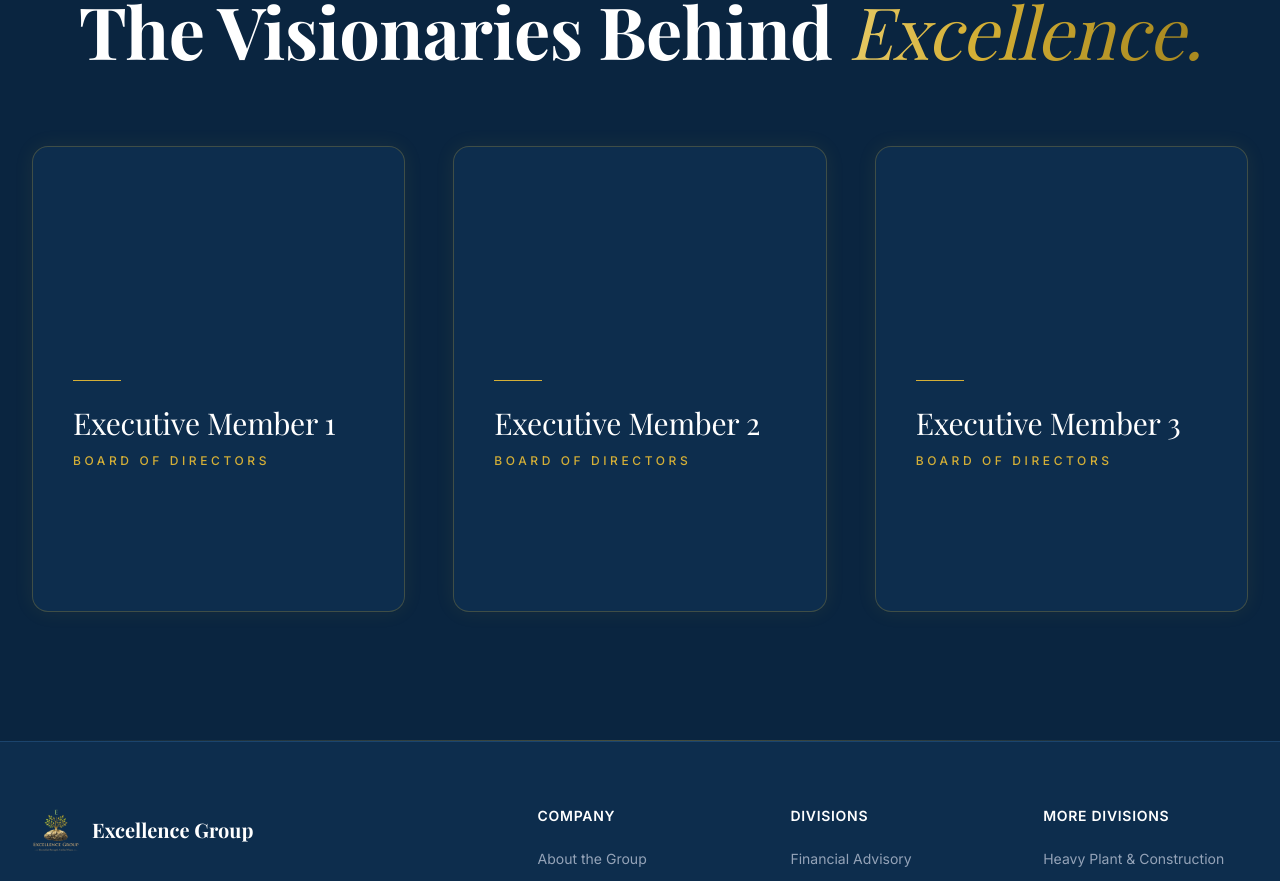
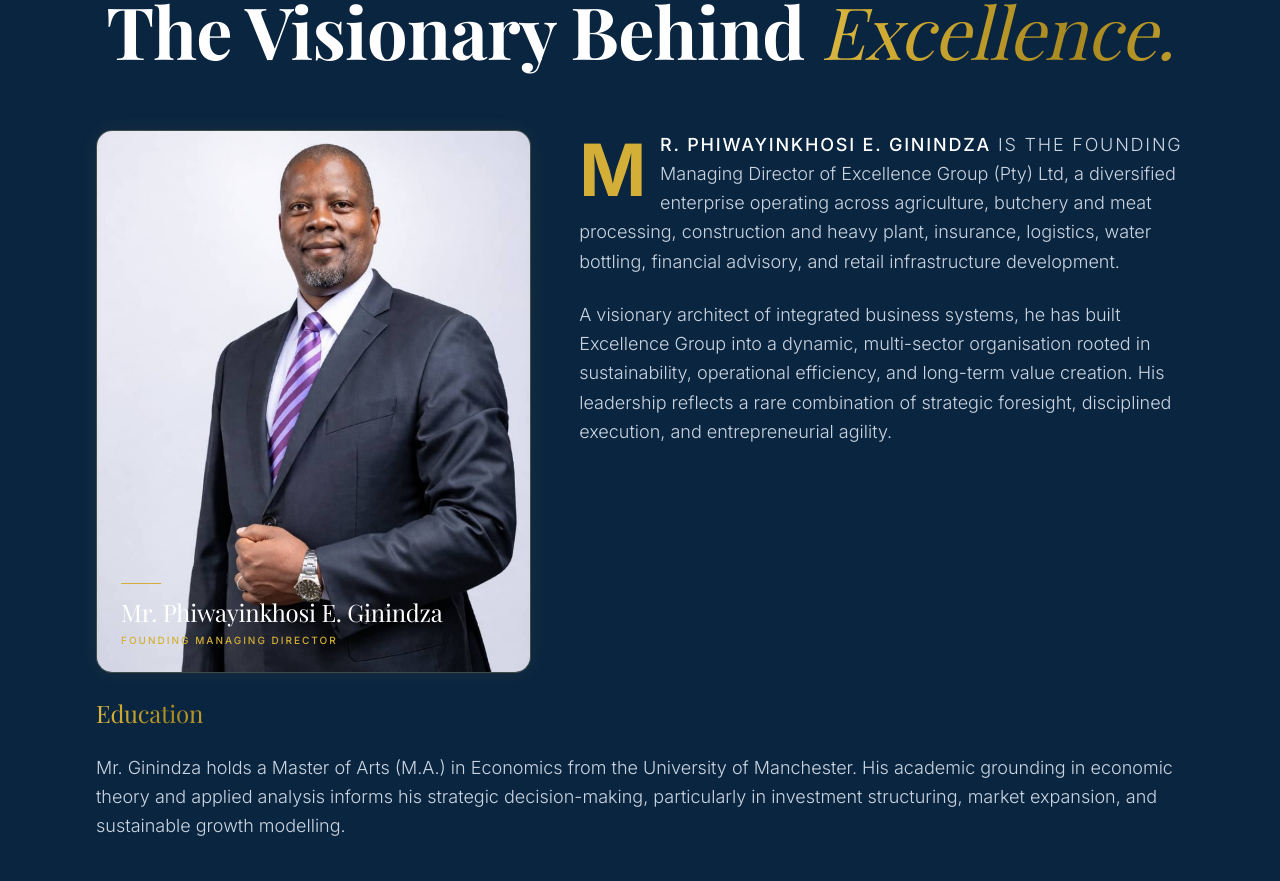
Before and after one commit to Poweezy/excellence-group, a Next.js app: page /about in a window 1280 px wide. Shown: the part 1880-2761 px from the top of the page. Built offline with nearby package versions, Linux system fonts and the light colour scheme; a web font is replaced by a local one.

Commit message:
feat: create About Us page with company values, mission, vision, and leadership profile

```diff
--- a/app/about/page.tsx
+++ b/app/about/page.tsx
@@ -112,32 +112,103 @@
 
       {/* Leadership Team */}
       <section className="py-32 bg-dark">
-        <div className="max-w-7xl mx-auto px-4 sm:px-6 lg:px-8">
-          <AnimatedSection className="text-center mb-20">
+        <div className="max-w-6xl mx-auto px-4 sm:px-6 lg:px-8">
+          <AnimatedSection className="text-center mb-16">
             <span className="text-primary text-sm font-medium uppercase tracking-widest text-center block">Leadership Steering</span>
             <h2 className="mt-3 luxury-text-display text-5xl lg:text-7xl font-bold text-white text-center">
-              The Visionaries Behind <span className="italic font-light gold-shimmer">Excellence.</span>
+              The Visionary Behind <span className="italic font-light gold-shimmer">Excellence.</span>
             </h2>
           </AnimatedSection>
 
-          <div className="grid md:grid-cols-2 lg:grid-cols-3 gap-12">
-            {[1, 2, 3].map((i) => (
-              <AnimatedSection key={i} delay={i * 0.1}>
-                <div className="group relative overflow-hidden rounded-2xl gold-border bg-dark-card backdrop-blur-sm aspect-[4/5] flex flex-col justify-end p-10 shadow-gold-sm hover:shadow-gold-lg transition-all">
-                  <div className="absolute inset-0 bg-gradient-to-t from-dark-bg via-transparent to-transparent z-10" />
-                  <div className="relative z-20">
-                    <div className="w-12 h-[1px] bg-primary mb-6" />
-                    <h3 className="luxury-text-display text-3xl text-white group-hover:gold-shimmer transition-all">Executive Member {i}</h3>
-                    <p className="text-primary text-xs uppercase tracking-[0.3em] font-medium mt-3 mb-6">Board of Directors</p>
-                    <p className="text-slate-400 text-xs leading-relaxed opacity-0 group-hover:opacity-100 transition-all duration-700 luxury-text-sans font-light">
-                      Senior leadership at Excellence Group ensures the unified vision remains anchored in operational excellence
-                      while driving social impact across Eswatini and Southern Africa.
-                    </p>
+          <AnimatedSection delay={0.1} className="relative">
+            <div className="luxury-text-sans font-light text-slate-300 text-lg leading-relaxed text-left">
+
+              {/* Floating Image Card */}
+              <div className="float-none md:float-left w-full md:w-[45%] lg:w-[40%] mb-8 md:mb-6 md:mr-10 xl:mr-12">
+                <div className="relative overflow-hidden rounded-2xl gold-border bg-dark-card shadow-gold-md group">
+                  <div className="aspect-[4/5] relative">
+                    <Image
+                      src="/assets/md-ginindza.jpg"
+                      alt="Mr. Phiwayinkhosi E. Ginindza"
+                      fill
+                      className="object-cover object-top transition-transform duration-700 group-hover:scale-105"
+                    />
+                    <div className="absolute inset-0 bg-gradient-to-t from-dark-bg/90 h-full w-full via-dark-bg/20 to-transparent opacity-90" />
+                  </div>
+                  <div className="absolute bottom-0 inset-x-0 p-6 z-20">
+                    <div className="w-10 h-[1px] bg-primary mb-3" />
+                    <h3 className="luxury-text-display text-2xl text-white group-hover:gold-shimmer transition-all">Mr. Phiwayinkhosi E. Ginindza</h3>
+                    <p className="text-primary text-[10px] uppercase tracking-[0.2em] font-medium mt-1">Founding Managing Director</p>
                   </div>
                 </div>
-              </AnimatedSection>
-            ))}
-          </div>
+              </div>
+
+              {/* Editorial Wrapped Text - One Continuous Flow */}
+              <div className="space-y-6">
+                <p className="first-letter:text-7xl first-letter:font-bold first-letter:text-primary first-letter:float-left first-letter:mr-3 first-letter:mt-1 first-line:uppercase first-line:tracking-widest">
+                  <strong className="text-white font-medium">Mr. Phiwayinkhosi E. Ginindza</strong> is the Founding Managing Director of Excellence Group (Pty) Ltd, a diversified enterprise operating across agriculture, butchery and meat processing, construction and heavy plant, insurance, logistics, water bottling, financial advisory, and retail infrastructure development.
+                </p>
+                <p>
+                  A visionary architect of integrated business systems, he has built Excellence Group into a dynamic, multi-sector organisation rooted in sustainability, operational efficiency, and long-term value creation. His leadership reflects a rare combination of strategic foresight, disciplined execution, and entrepreneurial agility.
+                </p>
+
+                <h4 className="text-2xl luxury-text-display text-white gold-shimmer block w-fit pt-4">Education</h4>
+                <p>
+                  Mr. Ginindza holds a Master of Arts (M.A.) in Economics from the University of Manchester. His academic grounding in economic theory and applied analysis informs his strategic decision-making, particularly in investment structuring, market expansion, and sustainable growth modelling.
+                </p>
+
+                <h4 className="text-2xl luxury-text-display text-white gold-shimmer block w-fit pt-4">Core Expertise</h4>
+                <p>Mr. Ginindza brings a well-rounded executive skill set that underpins his leadership effectiveness:</p>
+                <ul className="space-y-3 ml-2 list-none">
+                  {[
+                    ["Strategic Planning & Execution", "Designing and implementing long-term growth strategies across diverse sectors."],
+                    ["Research & Economic Analysis", "Leveraging data and market intelligence to inform investment decisions."],
+                    ["Leadership & Management", "Building high-performance teams and driving operational excellence."],
+                    ["Analytical Thinking", "Translating complex challenges into structured, actionable solutions."],
+                    ["Customer-Centric Approach", "Embedding service excellence and value delivery across all business units."]
+                  ].map(([title, desc], i) => (
+                    <li key={i} className="flex items-start gap-4">
+                      <div className="w-1.5 h-1.5 rounded-full bg-primary mt-2.5 flex-shrink-0" />
+                      <p><strong className="text-white font-medium">{title}</strong> – {desc}</p>
+                    </li>
+                  ))}
+                </ul>
+
+                <h4 className="text-2xl luxury-text-display text-white gold-shimmer block w-fit pt-4">Strategic Impact</h4>
+                <p>
+                  Under Mr. Ginindza’s direction, Excellence Group has adopted a vertically integrated model—most notably within the agricultural and meat value chain—linking production, processing, and distribution into a seamless ecosystem. This approach has strengthened supply chain control, enhanced product quality, and unlocked new revenue streams.
+                </p>
+                <p>
+                  He has successfully positioned the Group to respond to evolving market demands while maintaining a strong commitment to local economic development and industry advancement.
+                </p>
+
+                <h4 className="text-2xl luxury-text-display text-white gold-shimmer block w-fit pt-4">Leadership Philosophy</h4>
+                <p>Mr. Ginindza leads with a philosophy grounded in:</p>
+                <ul className="space-y-2 ml-2 list-none">
+                  {["Excellence in Execution", "Sustainable Growth", "Integrity & Accountability", "Innovation with Purpose"].map((item, i) => (
+                    <li key={i} className="flex items-center gap-3">
+                      <div className="w-1 h-1 rounded-full bg-primary flex-shrink-0" />
+                      <p>{item}</p>
+                    </li>
+                  ))}
+                </ul>
+                <p className="pt-2">
+                  His approach prioritizes building resilient systems, empowering teams, and cultivating strategic partnerships that drive shared success.
+                </p>
+
+                <h4 className="text-2xl luxury-text-display text-white gold-shimmer block w-fit pt-4">Vision for the Future</h4>
+                <p>
+                  With a clear focus on expansion and diversification, Mr. Ginindza is steering Excellence Group toward becoming a leading regional powerhouse. His vision is to create an interconnected portfolio of businesses that not only deliver commercial success but also contribute meaningfully to community upliftment, food security, and infrastructure development.
+                </p>
+
+                <h4 className="text-2xl luxury-text-display text-white gold-shimmer block w-fit pt-4">Board & Governance Roles</h4>
+                <p>
+                  In addition to his role at Excellence Group, Mr. Ginindza serves on multiple boards, contributing strategic oversight, governance expertise, and advisory leadership across various institutions. His board participation reflects a strong commitment to corporate governance, ethical leadership, and sustainable enterprise development. He is recognized for his ability to provide balanced, insight-driven perspectives that support sound decision-making and long-term organizational growth.
+                </p>
+              </div>
+              <div className="clear-both"></div>
+            </div>
+          </AnimatedSection>
         </div>
       </section>
 
```
Also changed, not shown: public/assets/md-ginindza.jpg (added).
